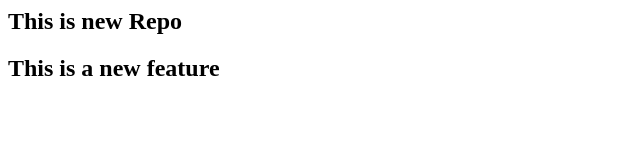
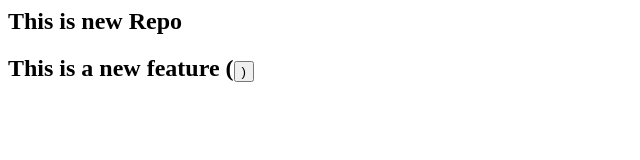
Before and after one commit to shivanipatels/localrepo, a plain HTML site: page index.html in a window 1280 px wide. Shown: the full height of the page, 0-640 px from the left. Drawn offline with Linux system fonts and the light colour scheme.

Commit message:
add button

```diff
--- a/index.html
+++ b/index.html
@@ -1,2 +1,2 @@
 <h2>This is new Repo</h2>
-<h2>This is a new feature</h2>
+<h2>This is a new feature (<button>) </button></h2>
```
